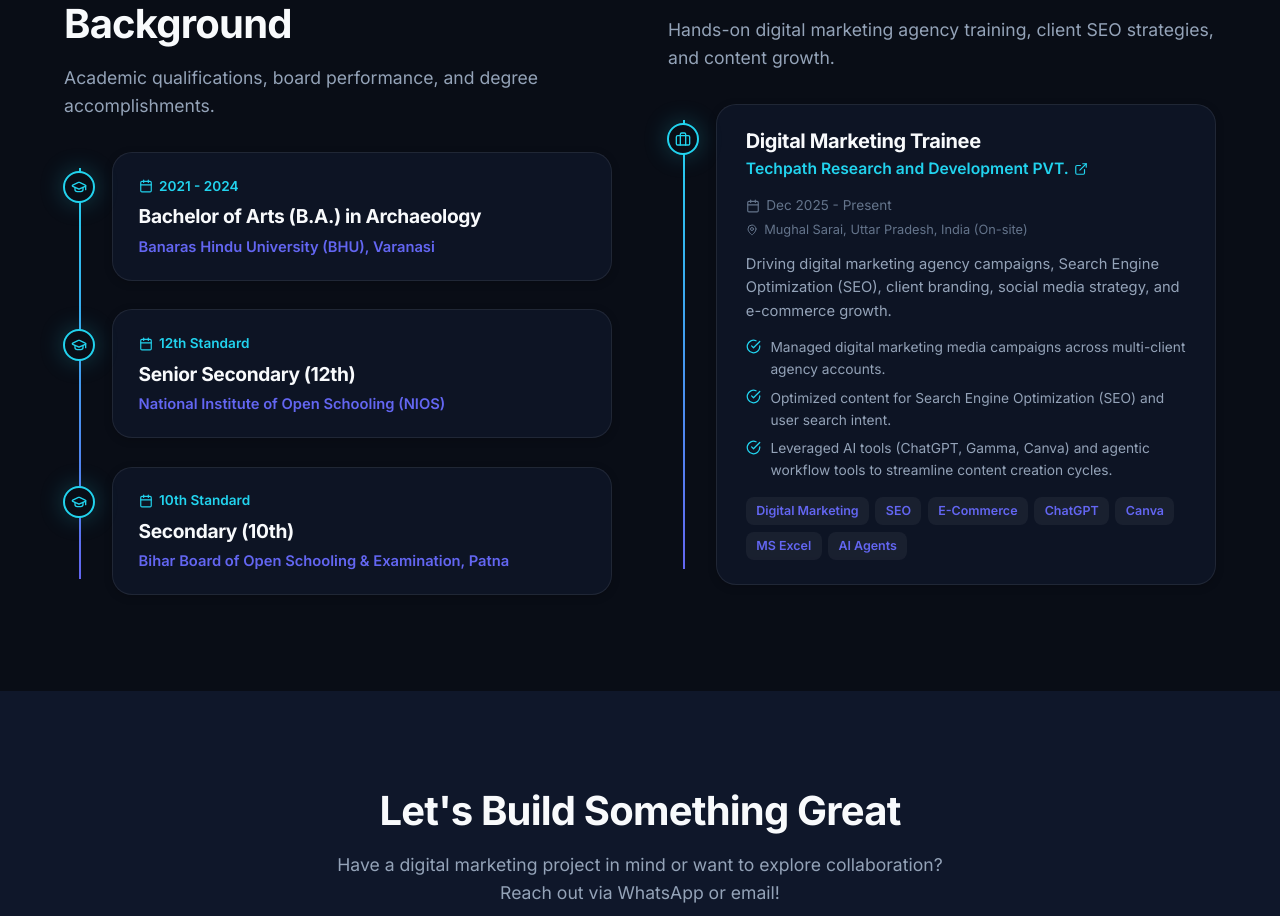
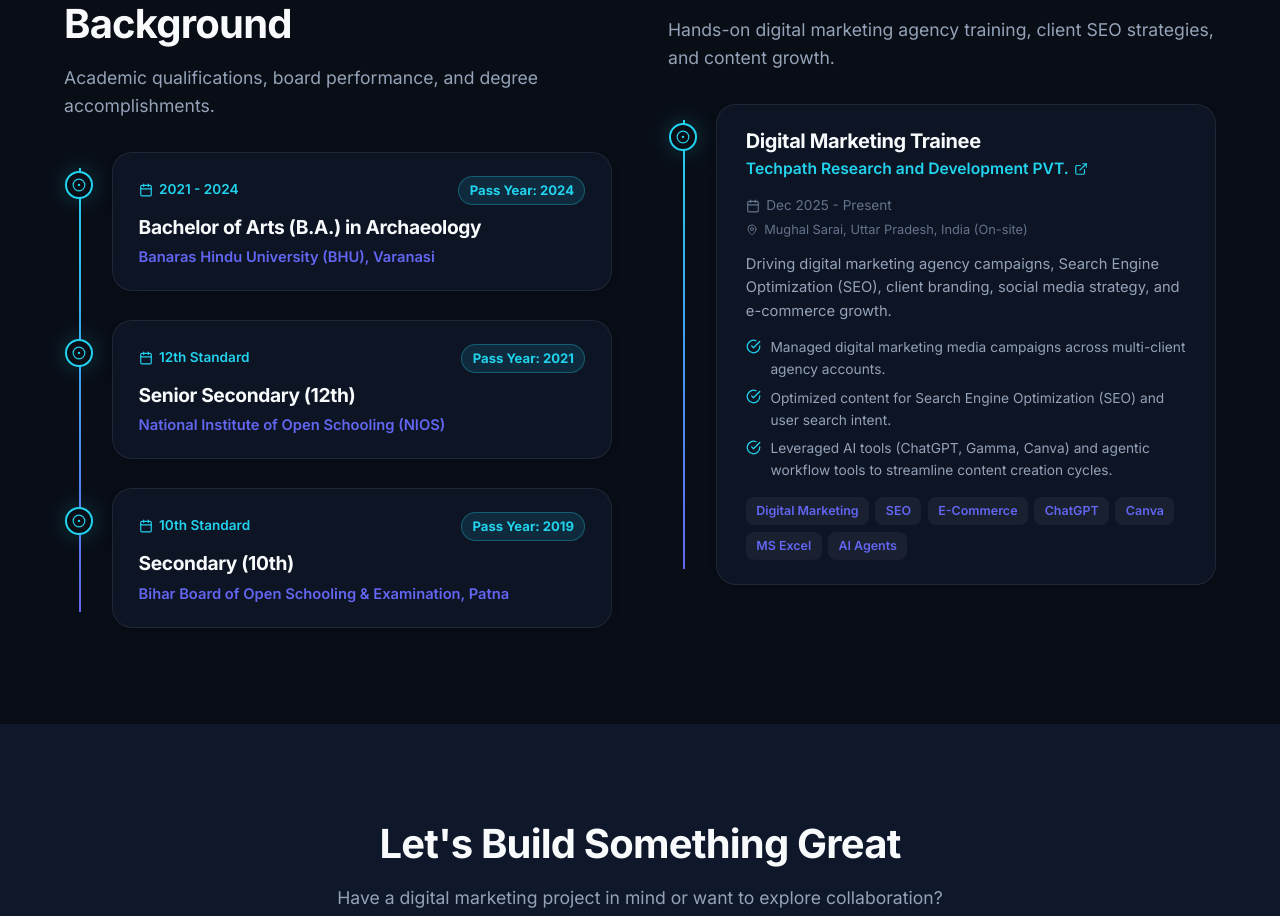
Before and after one commit to tanishka-wy/Tanishka-portfolio, a React (Vite) app: page / in a window 1280 px wide. Shown: the part 2788-3704 px from the top of the page. Built offline with nearby package versions, Linux system fonts and the light colour scheme.

Commit message:
Replace degree/work icons with bullet point markers and add pass years to education boxes

```diff
--- a/src/components/Experience.jsx
+++ b/src/components/Experience.jsx
@@ -1,5 +1,5 @@
 import React from 'react';
-import { Briefcase, Calendar, MapPin, CheckCircle, ExternalLink, GraduationCap } from 'lucide-react';
+import { CircleDot, Calendar, MapPin, CheckCircle, ExternalLink } from 'lucide-react';
 import { experienceData, educationData } from '../data/portfolioData';
 
 export default function Experience() {
@@ -45,15 +45,15 @@ export default function Experience() {
 
               {educationData.map((edu, index) => (
                 <div key={index} style={{ position: 'relative' }}>
-                  {/* Graduation Cap Circular Icon Badge Marker */}
+                  {/* Bullet Point Marker */}
                   <div style={{
                     position: 'absolute',
                     left: '-3rem',
                     top: '1.2rem',
                     marginLeft: '15px',
                     transform: 'translateX(-50%)',
-                    width: '32px',
-                    height: '32px',
+                    width: '28px',
+                    height: '28px',
                     borderRadius: '50%',
                     background: 'var(--bg-primary)',
                     border: '2px solid var(--accent-cyan)',
@@ -64,10 +64,10 @@ export default function Experience() {
                     color: 'var(--accent-cyan)',
                     zIndex: 2
                   }}>
-                    <GraduationCap size={16} />
+                    <CircleDot size={14} />
                   </div>
 
-                  {/* Card Container with Flexbox Column Layout */}
+                  {/* Card Container */}
                   <div
                     className="glass-card"
                     style={{
@@ -77,6 +77,14 @@ export default function Experience() {
                       gap: '0.45rem'
                     }}
                   >
+                    {/* Top Row: Period (Left) & Pass Year (Right) */}
+                    <div style={{
+                      display: 'flex',
+                      justifyContent: 'space-between',
+                      alignItems: 'center',
+                      width: '100%',
+                      marginBottom: '0.2rem'
+                    }}>
                       <div style={{
                         display: 'flex',
                         alignItems: 'center',
@@ -87,6 +95,20 @@ export default function Experience() {
                       }}>
                         <Calendar size={14} />
                         <span>{edu.period}</span>
+                      </div>
+
+                      {/* Pass Year on Top Right */}
+                      <div style={{
+                        fontSize: '0.82rem',
+                        fontWeight: 700,
+                        color: 'var(--accent-cyan)',
+                        background: 'rgba(34, 211, 238, 0.12)',
+                        border: '1px solid rgba(34, 211, 238, 0.3)',
+                        padding: '0.2rem 0.65rem',
+                        borderRadius: 'var(--radius-full)'
+                      }}>
+                        Pass Year: {edu.passYear}
+                      </div>
                     </div>
 
                     <h3 style={{
@@ -143,15 +165,15 @@ export default function Experience() {
 
               {experienceData.map((exp, index) => (
                 <div key={index} style={{ position: 'relative' }}>
-                  {/* Briefcase Icon Marker */}
+                  {/* Bullet Point Marker */}
                   <div style={{
                     position: 'absolute',
                     left: '-3rem',
                     top: '1.2rem',
                     marginLeft: '15px',
                     transform: 'translateX(-50%)',
-                    width: '32px',
-                    height: '32px',
+                    width: '28px',
+                    height: '28px',
                     borderRadius: '50%',
                     background: 'var(--bg-primary)',
                     border: '2px solid var(--accent-cyan)',
@@ -162,7 +184,7 @@ export default function Experience() {
                     color: 'var(--accent-cyan)',
                     zIndex: 2
                   }}>
-                    <Briefcase size={16} />
+                    <CircleDot size={14} />
                   </div>
 
                   <div
--- a/src/data/portfolioData.js
+++ b/src/data/portfolioData.js
@@ -94,21 +94,18 @@ export const educationData = [
     period: "2021 - 2024",
     degree: "Bachelor of Arts (B.A.) in Archaeology",
     institution: "Banaras Hindu University (BHU), Varanasi",
-    score: "Graduated with Honors",
-    details: "Honors degree in Archaeology, building strong analytical writing, research, and communication skills."
+    passYear: "2024"
   },
   {
     period: "12th Standard",
     degree: "Senior Secondary (12th)",
     institution: "National Institute of Open Schooling (NIOS)",
-    score: "81% Overall",
-    details: "Passed Senior Secondary 12th board examination with distinction."
+    passYear: "2021"
   },
   {
     period: "10th Standard",
     degree: "Secondary (10th)",
     institution: "Bihar Board of Open Schooling & Examination, Patna",
-    score: "63% Overall",
-    details: "Passed Secondary 10th board examination."
+    passYear: "2019"
   }
 ];
```
Lines whose indentation alone changed are shown as unchanged.
